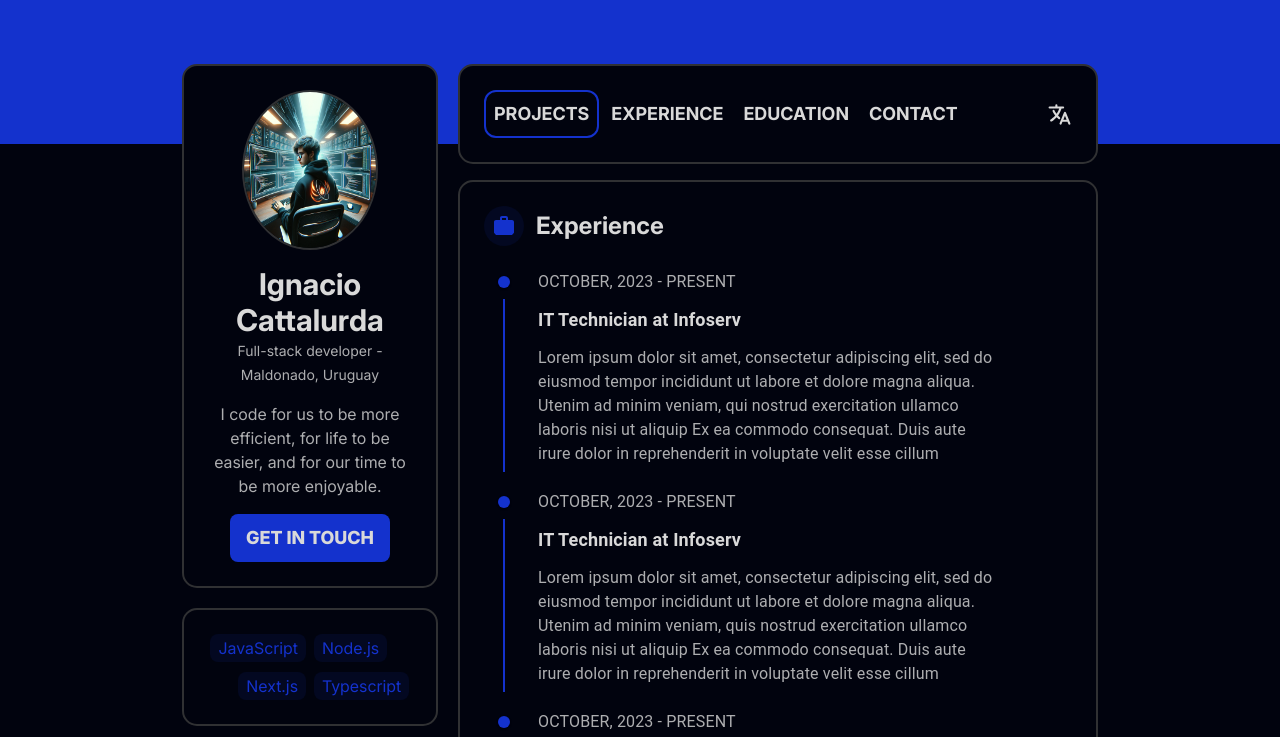
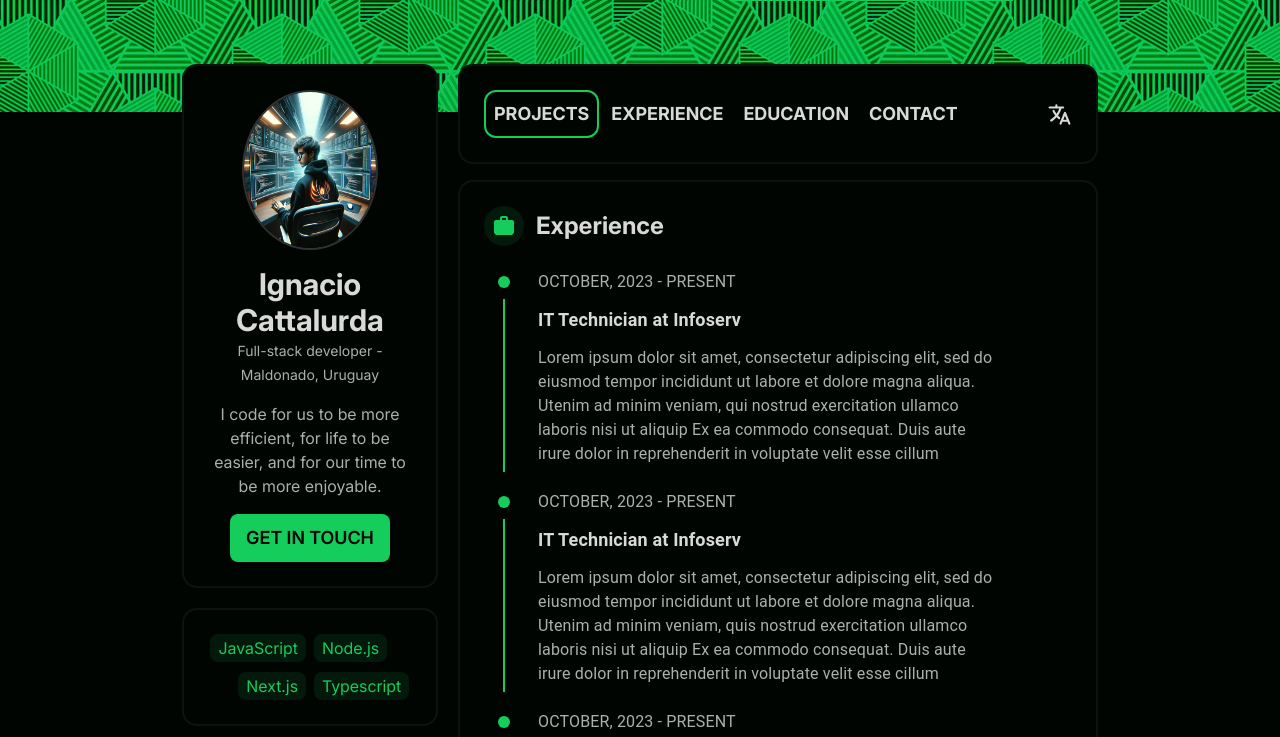
Before and after one commit to ignatiosdev/ignatios.dev, a Next.js app: page /en/experience in a window 1280 px wide. Shown: the top 737 px of the page. Built offline with nearby package versions, Linux system fonts and the light colour scheme.

Commit message:
feat: add hexagons, new theme, new colors and visual improvements

```diff
--- a/src/app/[locale]/layout.tsx
+++ b/src/app/[locale]/layout.tsx
@@ -12,6 +12,7 @@ import Profile from "@/components/Profile/Profile";
 import Skills from "@/components/Skills/Skills";
 import Navbar from "@/components/Navbar/Navbar";
 import Footer from "@/components/Footer/Footer";
+
 
 type Params = Promise<{locale: "en" | "es" }>;
 
@@ -41,7 +42,7 @@ export default async function RootLayout({
       <body>
         <NextIntlClientProvider messages={messages}>
           <div className="min-h-screen">
-            <div className="bg-primary w-full h-24 lg:h-36 absolute -z-10 top-0"></div>
+            <div style={{ backgroundImage: 'url(/img/hexagons.png)' }} className="w-full h-28 absolute -z-10 top-0"></div>
             <div className="flex flex-col lg:flex-row mt-16 justify-center gap-5  px-6 lg:px-0 z-10">
               <div className="flex flex-col lg:w-1/5 gap-5">
                 <Profile />
--- a/src/components/Experience/ExperienceItem/ExperienceItem.tsx
+++ b/src/components/Experience/ExperienceItem/ExperienceItem.tsx
@@ -14,8 +14,8 @@ function ExperienceItem({ date, title, description }: Props) {
   return (
     <TimelineItem className="py-1.5">
       <TimelineSeparator>
-        <TimelineDot style={{ backgroundColor: "#1432CD" }} />
-        <TimelineConnector style={{ backgroundColor: "#1432CD" }} />
+        <TimelineDot style={{ backgroundColor: "#14CD5B" }} />
+        <TimelineConnector style={{ backgroundColor: "#14CD5B" }} />
       </TimelineSeparator>
       <TimelineContent>
         {" "}
--- a/src/components/Profile/ActionButton/ActionButton.tsx
+++ b/src/components/Profile/ActionButton/ActionButton.tsx
@@ -15,7 +15,7 @@ function ActionButton({ text }: Props) {
     router.push("/contact"); // Navigate to the contact page
   }
 
-  return <Button onClick={action} text={text} className="w-40 text-lg" />; // Render the button
+  return <Button onClick={action} text={text} className="w-40 text-lg text-base-100 font-semibold" />; // Render the button
 }
 
 export default ActionButton;
--- a/tailwind.config.ts
+++ b/tailwind.config.ts
@@ -20,26 +20,26 @@ const config: Config = {
     themes: [
       {
         dark: {
-          primary: "#1432CD",
+          primary: "#14CD5B",
           info: "#303133",
-          "primary-content": "#030821",
-          "base-100": "#01030E",
+          "primary-content": "#02190B",
+          "base-100": "#010502",
           "base-content": "#D9D9D9",
           ".container-default": {
-            "border-color": "#303133",
+            "border-color": "#101211",
             "border-width": "2.5px",
             "border-style": "solid",
             "border-radius": "15px",
-            "background-color": "#01030E",
+            "background-color": "#010502",
             padding: "1.5rem",
           },
-          ".bg-primary-lighter": { "background-color": "#7284E1" },
+          ".bg-primary-lighter": { "background-color": "#72E19D" },
           ".container-fit": {
-            "border-color": "#303133",
+            "border-color": "#101211",
             "border-width": "2.5px",
             "border-style": "solid",
             "border-radius": "15px",
-            "background-color": "#01030E",
+            "background-color": "#010502",
           },
 
           ".text-subtitle": {
@@ -52,7 +52,7 @@ const config: Config = {
             "font-size": "1rem",
           },
           ".scrollbar-primary": {
-            "scrollbar-color": "#1432CD",
+            "scrollbar-color": "#14CD5B",
           },
         },
       },
```
Also changed, not shown: public/img/hexagons.png (added), 1 other file (tests, documents, lock files or other folders).
